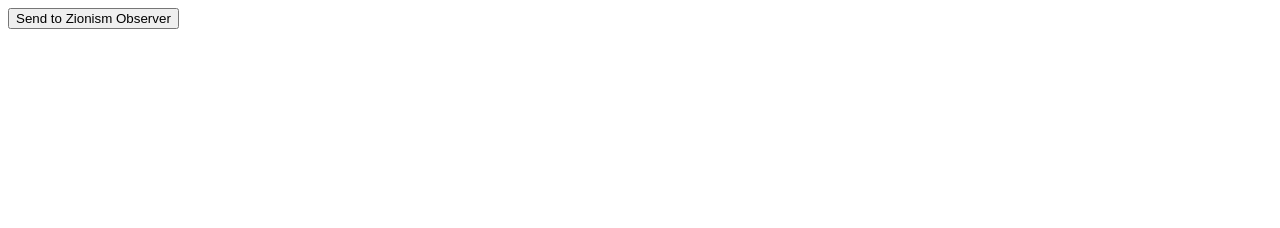
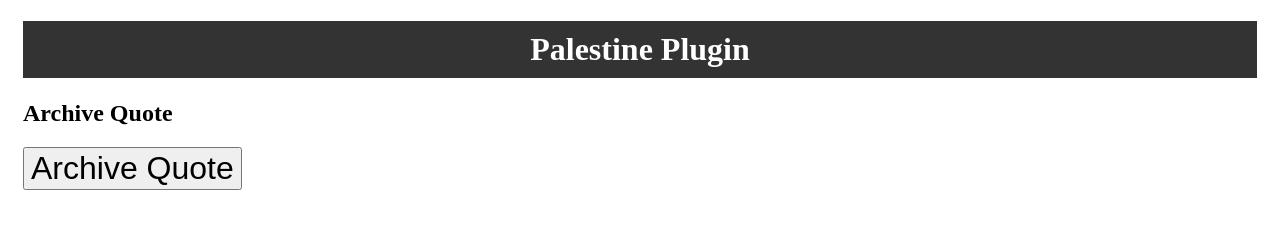
Before and after one commit to zionism-observer/palestine-plugin, a browser extension: page index.html in a window 1280 px wide. Drawn offline with Linux system fonts and the light colour scheme.

Commit message:
Update index.html

```diff
--- a/index.html
+++ b/index.html
@@ -1,10 +1,17 @@
-<!doctype html>
-<html>
+<!DOCTYPE html>
+
+<html lang="en">
+
   <head>
+    <link rel="stylesheet" href="app.css">
     <title>Palestine Plugin</title>
   </head>
+
   <body>
-    <button id="redirectButton">Send to Zionism Observer</button>
+    <h1>Palestine Plugin</h1>
+    <h2>Archive Quote</h2>
+    <button id="redirectButton">Archive Quote</button>
     <script src="script.js"></script>
   </body>
+
 </html>
```
